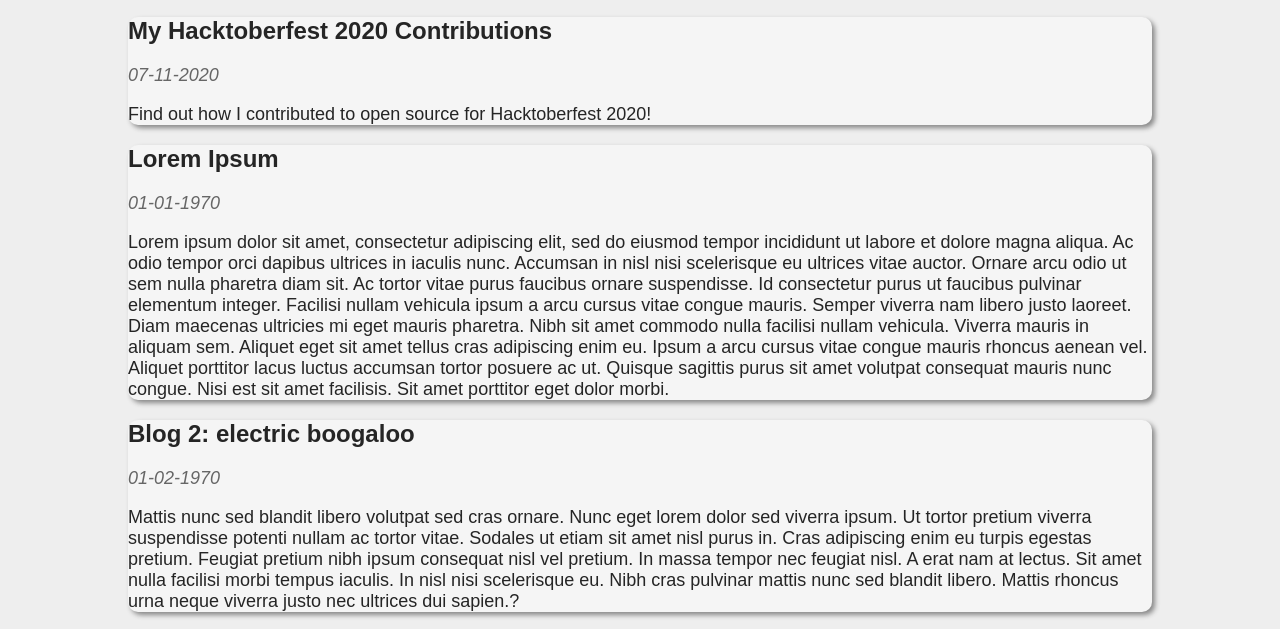
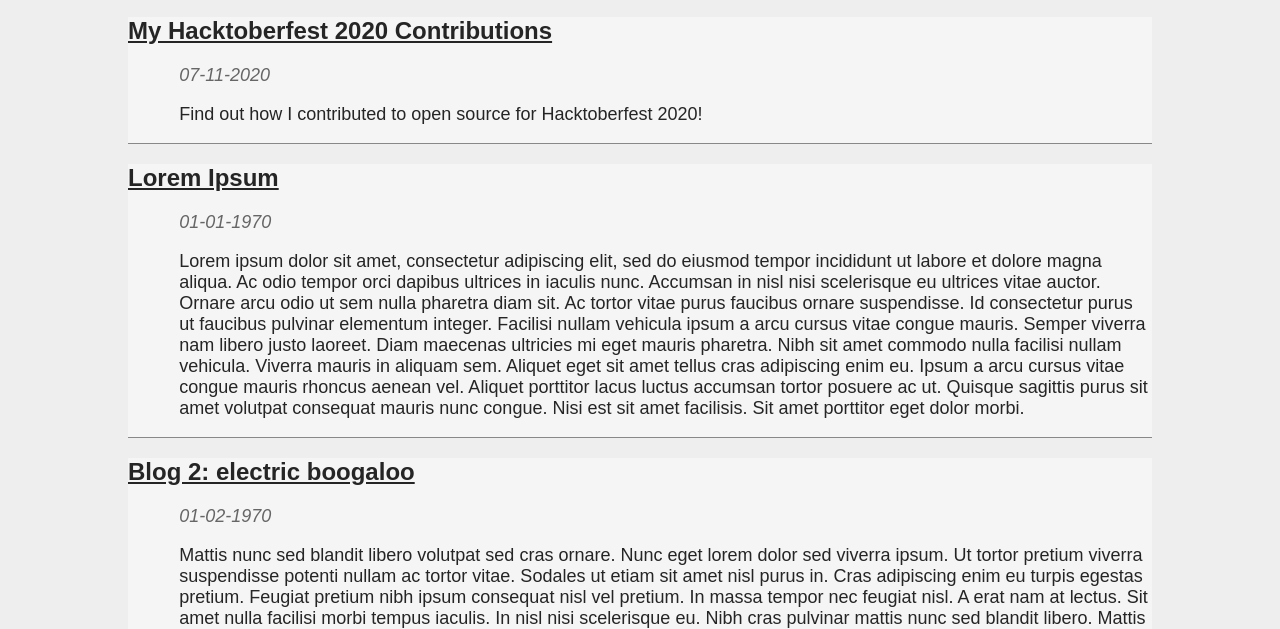
Before and after one commit to JRIngram/JRIngram.github.io, a website: page blogs-list.html in a window 1280 px wide. Shown: the part 120-749 px from the top of the page. Drawn offline with Linux system fonts and the light colour scheme.

Commit message:
Add further styling to blog list

```diff
--- a/scripts/blogsList.js
+++ b/scripts/blogsList.js
@@ -5,7 +5,7 @@ function loadBlogList(){
         var hyphenatedTitle = blogs[i].title.toLowerCase().replaceAll(' ', '-');
         var blogURL = blogs[i].date + '-' + hyphenatedTitle;
         blogListHTML += '<a class="blogLink" href="blog.html#' + blogURL + '"><article>' +
-                '<h2>' + blogs[i].title + '</h2>' +
+                '<h2 class="blogTitle">' + blogs[i].title + '</h2>' +
                 '<p class="blogDate">' + blogs[i].date + '</p>' +
                 '<p class="teaser">' + blogs[i].teaser + '</p>' +
             '</article></a>'
--- a/styles/main.css
+++ b/styles/main.css
@@ -85,8 +85,9 @@ a:hover{
 
 #blogList article{
 	background-color: #F5F5F5;
-	border-radius: 10px;
-	box-shadow: 3px 3px 5px #888888;
+	border-width: 0px 0px 1px 0px;
+	border-color: #888;
+	border-style: solid;
 }
 
 #blogList article > p {
@@ -97,10 +98,19 @@ a:hover{
 	font-size: 25px;
 }
 
+.blogTitle{
+	text-decoration: underline;
+}
+
 .blogDate {
 	font-size: 18px;
 	font-style: italic;
 	color: #666;
+	margin-left: 5%;
+}
+
+.teaser{
+	margin-left: 5%;
 }
 
 /* Blogs */
```
